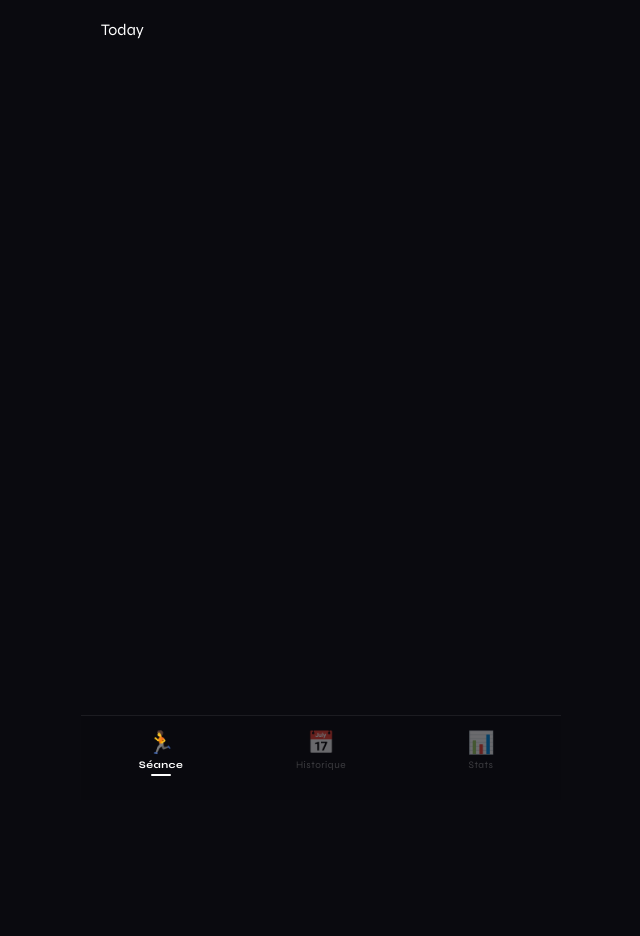
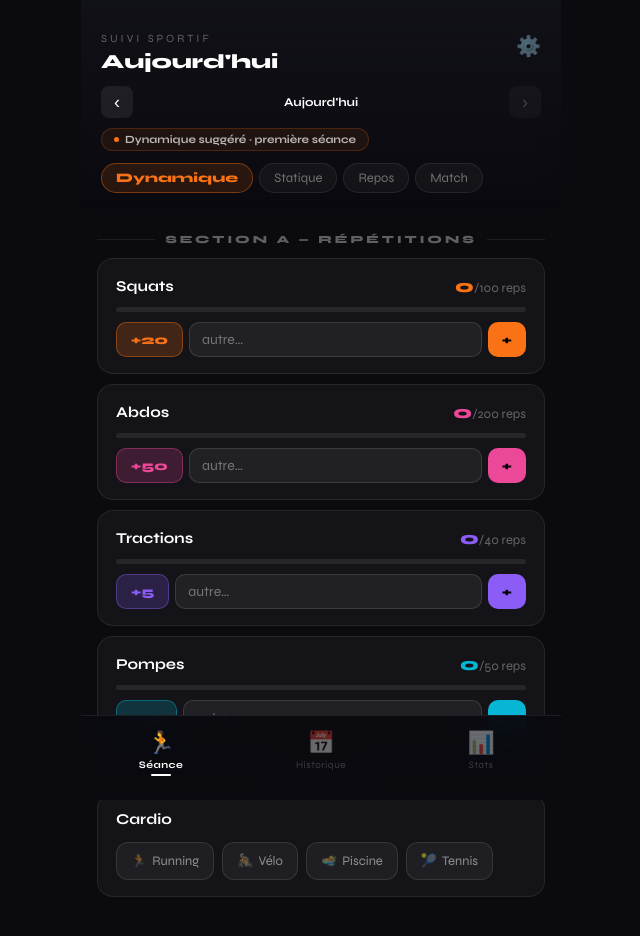
Before and after one commit to lordkyrr/sport-tracker, a React (Vite) app: page / in a window 1280 px wide. Shown: the top 936 px of the page, without its empty margins (319-959 px from the left). Before the commit the page ends 800 px from the top, so only its background shows below. Built offline with nearby package versions, Linux system fonts and the light colour scheme.

Commit message:
feat: implement TodayScreen

```diff
--- a/src/screens/TodayScreen.jsx
+++ b/src/screens/TodayScreen.jsx
@@ -1 +1,178 @@
-export function TodayScreen() { return <div style={{ padding: 20 }}>Today</div>; }
+import { useState } from "react";
+import { getTodayKey, formatDate } from "../lib/utils";
+import { suggestDay } from "../lib/suggestion";
+import { DayTypePills } from "../components/DayTypePills";
+import { RepExercise } from "../components/exercises/RepExercise";
+import { TimeExercise } from "../components/exercises/TimeExercise";
+import { CardioSelector } from "../components/CardioSelector";
+
+const DAY_TYPE_COLORS = {
+  dynamique: "#f97316",
+  statique:  "#8b5cf6",
+  repos:     "#6366f1",
+  match:     "#10b981",
+};
+
+export function TodayScreen({ sessions, saveSession, deleteSession, program, onOpenConfig }) {
+  const today = getTodayKey();
+  const [selectedDate, setSelectedDate] = useState(today);
+  const isToday = selectedDate === today;
+
+  const session = sessions[selectedDate] || {};
+  const suggestion = suggestDay(sessions);
+  const sessionType = session.type || suggestion.type;
+  const exercises = session.exercises || {};
+  const cardio = session.cardio || [];
+
+  const setType = (type) => {
+    saveSession(selectedDate, { type, exercises: {}, cardio: [] });
+  };
+
+  const addRep = (exId, val) => {
+    saveSession(selectedDate, {
+      ...session,
+      type: sessionType,
+      exercises: { ...exercises, [exId]: [...(exercises[exId] || []), val] },
+      cardio,
+    });
+  };
+
+  const setCardio = (list) => {
+    saveSession(selectedDate, { ...session, type: sessionType, exercises, cardio: list });
+  };
+
+  const goToPrevDay = () => {
+    const d = new Date(selectedDate + "T12:00:00");
+    d.setDate(d.getDate() - 1);
+    setSelectedDate(d.toISOString().split("T")[0]);
+  };
+
+  const goToNextDay = () => {
+    const d = new Date(selectedDate + "T12:00:00");
+    d.setDate(d.getDate() + 1);
+    const next = d.toISOString().split("T")[0];
+    if (next <= today) setSelectedDate(next);
+  };
+
+  const handleReset = () => {
+    if (!confirm(`Remettre à zéro la séance du ${formatDate(selectedDate)} ?`)) return;
+    deleteSession(selectedDate);
+  };
+
+  const showSuggestion = isToday && !session.type;
+  const isRestOrMatch = sessionType === "repos" || sessionType === "match";
+
+  return (
+    <div>
+      {/* Header */}
+      <div style={{
+        padding: "32px 20px 16px",
+        background: "linear-gradient(180deg, #111118 0%, transparent 100%)",
+        position: "sticky",
+        top: 0,
+        zIndex: 10,
+        backdropFilter: "blur(12px)",
+      }}>
+        <div style={{ display: "flex", justifyContent: "space-between", alignItems: "flex-start" }}>
+          <div>
+            <div style={{ fontSize: 11, color: "rgba(255,255,255,0.35)", letterSpacing: 3, textTransform: "uppercase", marginBottom: 4 }}>
+              Suivi sportif
+            </div>
+            <div style={{ fontSize: 20, fontWeight: 800 }}>
+              {isToday ? "Aujourd'hui" : formatDate(selectedDate)}
+            </div>
+          </div>
+          <div style={{ display: "flex", gap: 8, alignItems: "center", paddingTop: 4 }}>
+            {isToday && (
+              <button onClick={onOpenConfig} style={{ background: "none", border: "none", color: "rgba(255,255,255,0.5)", fontSize: 20, cursor: "pointer", lineHeight: 1 }}>
+                ⚙️
+              </button>
+            )}
+            {session.type && (
+              <button onClick={handleReset} style={{
+                background: "rgba(255,60,60,0.1)",
+                border: "1px solid rgba(255,60,60,0.2)",
+                borderRadius: 10,
+                color: "#ff6060",
+                fontSize: 11,
+                padding: "6px 12px",
+                cursor: "pointer",
+                fontFamily: "'Syne', sans-serif",
+                fontWeight: 700,
+              }}>Reset</button>
+            )}
+          </div>
+        </div>
+
+        {/* Day navigation */}
+        <div style={{ display: "flex", alignItems: "center", gap: 8, marginTop: 12 }}>
+          <button onClick={goToPrevDay} style={{ background: "rgba(255,255,255,0.07)", border: "none", borderRadius: 8, color: "#fff", fontSize: 18, width: 32, height: 32, cursor: "pointer", display: "flex", alignItems: "center", justifyContent: "center" }}>‹</button>
+          <div style={{ flex: 1, textAlign: "center", fontSize: 12, color: isToday ? "#fff" : "rgba(255,165,0,0.9)", fontWeight: 700 }}>
+            {isToday ? "Aujourd'hui" : formatDate(selectedDate)}
+          </div>
+          <button onClick={goToNextDay} style={{ background: isToday ? "rgba(255,255,255,0.03)" : "rgba(255,255,255,0.07)", border: "none", borderRadius: 8, color: isToday ? "rgba(255,255,255,0.2)" : "#fff", fontSize: 18, width: 32, height: 32, cursor: isToday ? "default" : "pointer", display: "flex", alignItems: "center", justifyContent: "center" }}>›</button>
+        </div>
+
+        {/* Suggestion badge */}
+        {showSuggestion && (
+          <div style={{ marginTop: 10, display: "inline-flex", alignItems: "center", gap: 6, background: `${DAY_TYPE_COLORS[suggestion.type]}15`, border: `1px solid ${DAY_TYPE_COLORS[suggestion.type]}30`, borderRadius: 20, padding: "4px 12px" }}>
+            <div style={{ width: 5, height: 5, borderRadius: "50%", background: DAY_TYPE_COLORS[suggestion.type], flexShrink: 0 }} />
+            <span style={{ fontSize: 11, color: "rgba(255,255,255,0.7)", fontWeight: 600 }}>
+              {suggestion.type.charAt(0).toUpperCase() + suggestion.type.slice(1)} suggéré · {suggestion.reason}
+            </span>
+          </div>
+        )}
+
+        {/* Day type pills */}
+        <div style={{ marginTop: 12 }}>
+          <DayTypePills selected={sessionType} onChange={setType} />
+        </div>
+      </div>
+
+      {/* Content */}
+      <div style={{ padding: "8px 16px" }}>
+        {isRestOrMatch ? (
+          <div style={{ textAlign: "center", padding: "60px 0" }}>
+            <div style={{ fontSize: 64, marginBottom: 16 }}>
+              {sessionType === "repos" ? "😴" : "🎾"}
+            </div>
+            <div style={{ fontSize: 18, fontWeight: 800, color: "rgba(255,255,255,0.6)" }}>
+              {sessionType === "repos" ? "Jour de repos" : "Match de tennis"}
+            </div>
+            {sessionType === "repos" && (
+              <div style={{ fontSize: 13, marginTop: 8, color: "rgba(255,255,255,0.25)" }}>
+                Récupération — c'est là que les muscles se construisent
+              </div>
+            )}
+          </div>
+        ) : (
+          <>
+            <SectionLabel text={sessionType === "dynamique" ? "Section A — Répétitions" : "Section B — Isométrie"} />
+            {sessionType === "dynamique"
+              ? program.A.map(e => (
+                  <RepExercise key={e.id} exercise={e} log={exercises[e.id] || []} onAdd={(v) => addRep(e.id, v)} />
+                ))
+              : program.B.map(e => (
+                  <TimeExercise key={e.id} exercise={e} log={exercises[e.id] || []} onAdd={(v) => addRep(e.id, v)} />
+                ))
+            }
+            <SectionLabel text="Cardio" />
+            <CardioSelector options={program.C} checked={cardio} onChange={setCardio} />
+          </>
+        )}
+      </div>
+    </div>
+  );
+}
+
+function SectionLabel({ text }) {
+  return (
+    <div style={{ marginBottom: 12, marginTop: 16, display: "flex", alignItems: "center", gap: 10 }}>
+      <div style={{ flex: 1, height: 1, background: "rgba(255,255,255,0.08)" }} />
+      <span style={{ fontWeight: 800, fontSize: 11, letterSpacing: 3, color: "rgba(255,255,255,0.35)", textTransform: "uppercase" }}>
+        {text}
+      </span>
+      <div style={{ flex: 1, height: 1, background: "rgba(255,255,255,0.08)" }} />
+    </div>
+  );
+}
```
